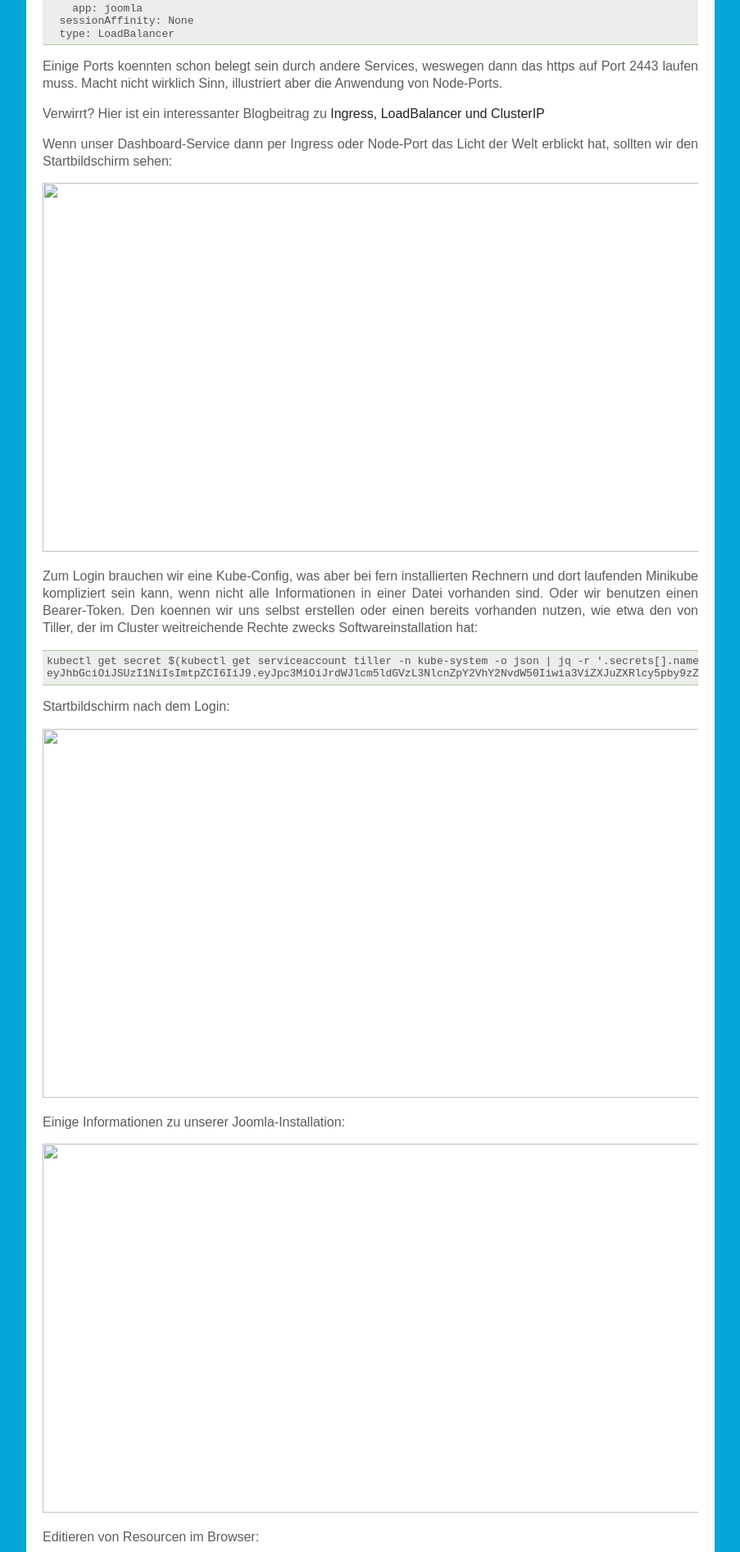
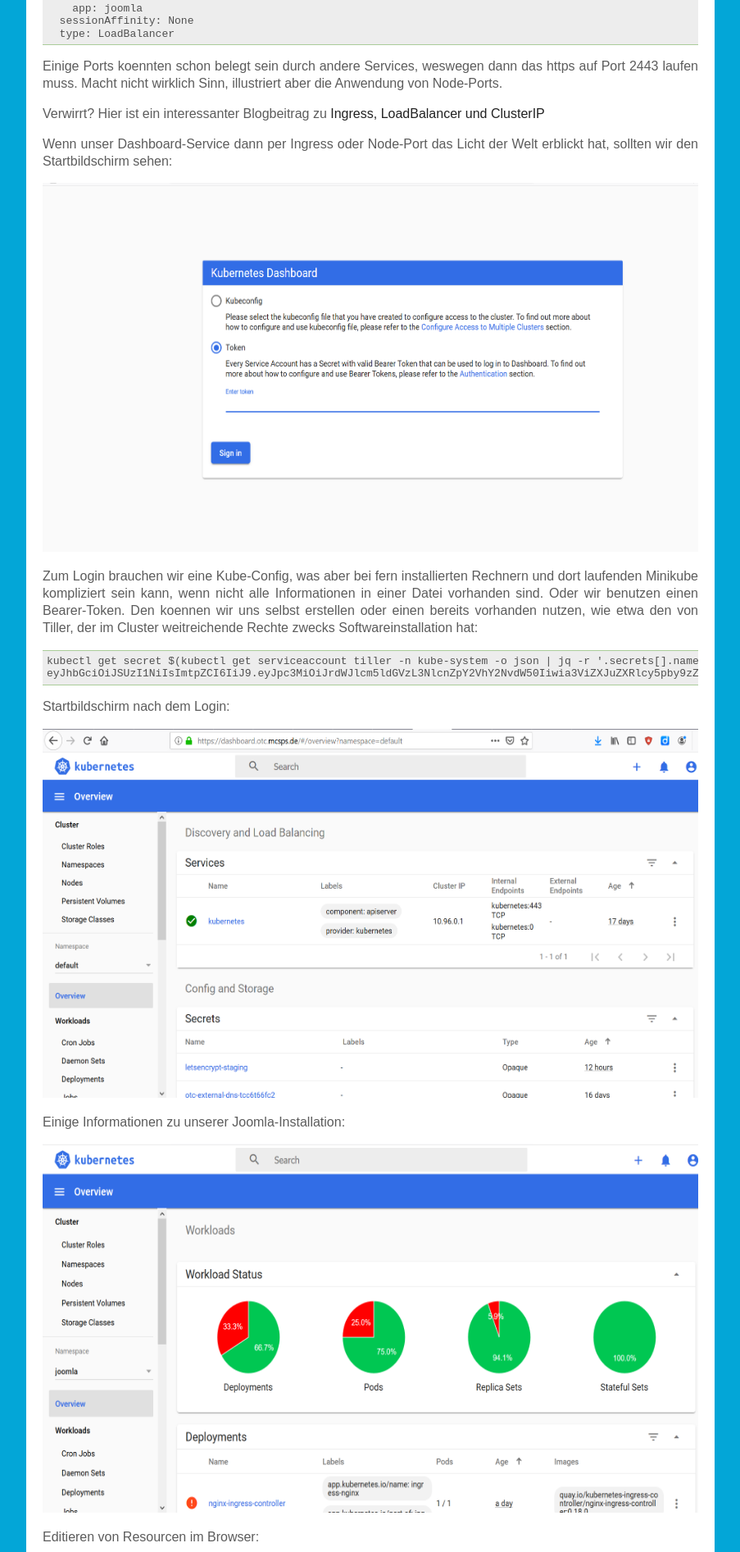
Before and after one commit to pepov/k8sblog, a Sphinx documentation site: the page built from source/kubernetes-in-bunt-dashboard-installation-als-einzeiler.md, in a window 1280 px wide. Shown: the part 1994-3887 px from the top of the page at 82% size, without its empty margins (198-1101 px from the left). Built offline with Sphinx 7.4.7, drawn with Linux system fonts in a browser that asks for light colours.

Commit message:
correct image path

```diff
--- a/source/kubernetes-in-bunt-dashboard-installation-als-einzeiler.md
+++ b/source/kubernetes-in-bunt-dashboard-installation-als-einzeiler.md
@@ -129,7 +129,7 @@
 
 Wenn unser Dashboard-Service dann per Ingress oder Node-Port das Licht der Welt erblickt hat, sollten wir den Startbildschirm sehen:
 
-<img src="/_images/2019-10-02_9_.png" width="900" height="450" />
+<img src="/2019-10-02_9_.png" width="900" height="450" />
 
 
 Zum Login brauchen wir eine Kube-Config, was aber bei fern installierten Rechnern und dort laufenden Minikube kompliziert sein kann, wenn nicht alle Informationen in einer Datei vorhanden sind.
@@ -142,14 +142,14 @@
 
 Startbildschirm nach dem Login:
 
-<img src="/_images/2019-10-02_8_.png" width="900" height="450" />
+<img src="/2019-10-02_8_.png" width="900" height="450" />
 
 Einige Informationen zu unserer Joomla-Installation:
 
-<img src="/_images/2019-10-02_2_.png" width="900" height="450" />
+<img src="/2019-10-02_2_.png" width="900" height="450" />
 
 Editieren von Resourcen im Browser:
 
-<img src="/_images/2019-10-02_7_.png" width="900" height="450" />
+<img src="/2019-10-02_7_.png" width="900" height="450" />
 
 Mit <code>minikube dashboard</code> gaebe es zwar einen weiteren Einzeiler zur Dashboard Installation. Jedoch setzt diese die Installation auf dem eigenen Rechner mit X-Windows o.ae. voraus.
```
Also changed, not shown: source/joomla-installation-mit-kubernetes-und-helm.md (+1 -1 lines).
